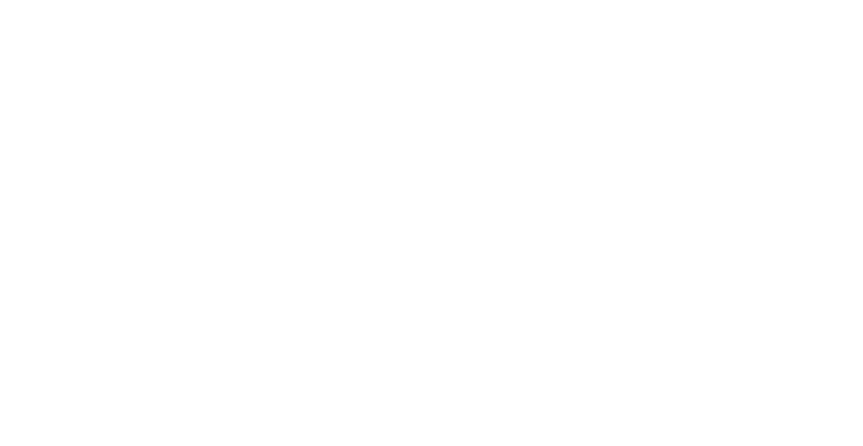
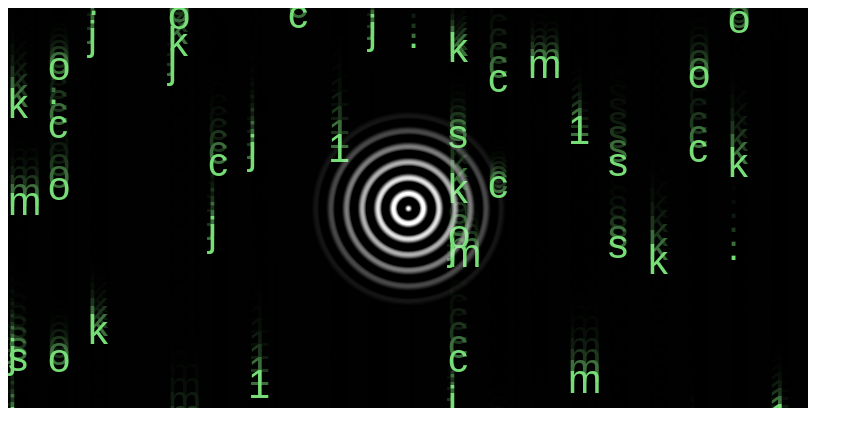
Before and after one commit to tdebarochez/demo1k.js, a plain HTML site: page index.html in a window 1280 px wide. Shown: the whole page, without its empty margins (0-863 px from the left). Drawn offline with Linux system fonts and the light colour scheme.

Commit message:
Update index.html

```diff
--- a/index.html
+++ b/index.html
@@ -9,7 +9,7 @@
 
 <body>
 <canvas id="c">your browser is too old</canvas>
-<script src="//github.com/tdebarochez/demo1k.js/raw/master/demo1k-min.js" type="text/javascript" charset="utf-8"></script>
+<script>d=document,C=d.getElementById("c"),c=C.getContext("2d"),h=400,u=800,M=Math,r=M.random,e=M.round,P=M.pow,H=" js1k.com",w=40,a=[],p=[],m=h/2,l=50,X=h,Y=200,k=0,C.width=u,C.height=h,T="fillStyle",o="length";while(l--){a.push(new (function(){var f=e(r()*20)*w,v=r()*h,q=H[e(r()*8)],j=e(r()*10)+5;this.d=function(){(v+=j)>h+w&&(f=e(r()*20)*w)&(v=0);c.fillText(q,f-w,v);H[f/w-1]==q&&v>m-15&&v<m+15&&p.indexOf(q)<0&&G<9&&p.push(q)}}))}t=setInterval(function(){B=a[o],G=p[o];c[T]="rgba(0,0,0,.5)";c.rect(0,0,u,h);c.fill();c[T]=W;G==9&&B>0&&a.shift()&&B--;while(B--){a[B].d()}c[T]=g;while(G--){c.fillText(p[G],H.indexOf(p[G])*w,m)}i=c.getImageData(0,0,u,h);z=i.data;l=z[o];k+=2;while(l-=4){b=99-P(P(X-(l/4)%u,2)+P(Y-M.floor(l/4/u),2),0.5);if(0<b){n=M.sin(b/5+(k%50)/8)*M.cos(b/5+(k%50)/8)*4;z[l+3]-=b*n}}c.putImageData(i,0,0)},80);c.font=w+"px Arial";d.onmousemove=function(f){X=f.clientX;Y=f.clientY};g=c.createLinearGradient(0,180,0,m);g.b=g.addColorStop;g.b(0,W="#7d7");g.b(0.5,"#fff");g.b(0.5,W);g.b(1,"#afa");</script>
 
 </body>
 </html>
```
